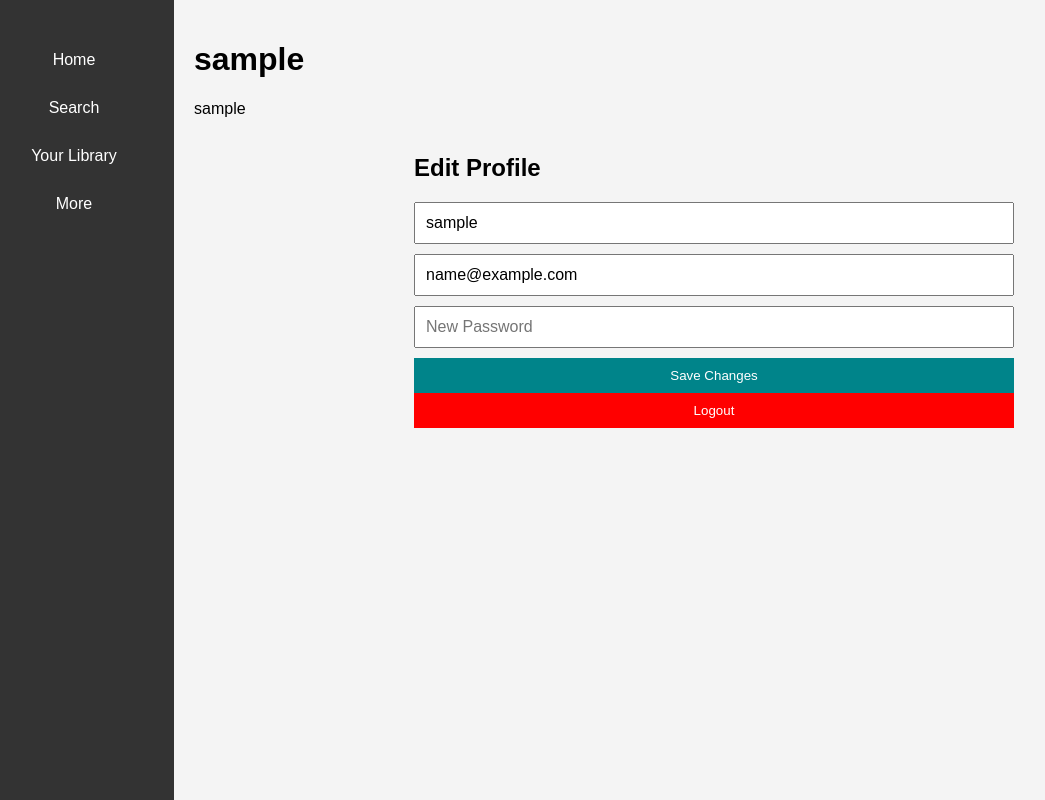
After one commit to tanvir0188/Music-library, a PHP site: page /profile.php in a window 1280 px wide. The commit adds this page. Shown: the whole page, without its empty margins (26-1071 px from the left). Run offline with PHP 8.4, Linux system fonts and the light colour scheme; the visitor is signed in with stand-in values (Sample User, id 1).

```diff
--- a/database.sql
+++ b/database.sql
@@ -51,7 +51,7 @@ CREATE TABLE playlists (
     name VARCHAR(255) NOT NULL,
     user_id INT NOT NULL,
     created_at TIMESTAMP DEFAULT CURRENT_TIMESTAMP,
-    FOREIGN KEY (user_id) REFERENCES users(id)
+    FOREIGN KEY (user_id) REFERENCES users(id) ON DELETE CASCADE
 );
 
 CREATE TABLE playlist_songs (
--- a/users/Details.php
+++ b/users/Details.php
@@ -13,7 +13,7 @@
             <li><a href="index.html">Home</a></li>
             <li><a href="#">Search</a></li>
             <li><a href="#">Your Library</a></li>
-            <li><a href="#">More</a></li>
+            <li><a href="profile.php">More</a></li>
         </ul>
     </div>
 
--- /dev/null
+++ b/users/profile.php
@@ -0,0 +1,134 @@
+<?php
+session_start();
+require '../db.php'; // Update the path if necessary
+
+// Check if user is logged in
+if (!isset($_SESSION['userid'])) {
+    header('Location: ../loginAnd signup.html');
+    exit();
+}
+
+$userId = $_SESSION['userid'];
+$username = '';
+$email = '';
+$usertype = '';
+
+// Fetch user details
+$query = "SELECT username, email, usertype FROM users WHERE id = ?";
+$stmt = $conn->prepare($query);
+$stmt->bind_param('i', $userId);
+$stmt->execute();
+$result = $stmt->get_result();
+if ($result->num_rows > 0) {
+    $user = $result->fetch_assoc();
+    $username = $user['username'];
+    $email = $user['email'];
+    $usertype = $user['usertype'];
+}
+
+if ($_SERVER['REQUEST_METHOD'] == 'POST') {
+    $newUsername = $_POST['username'];
+    $newEmail = $_POST['email'];
+    $newPassword = password_hash($_POST['password'], PASSWORD_DEFAULT);
+
+    // Update user details
+    $updateQuery = "UPDATE users SET username = ?, email = ?, password = ? WHERE id = ?";
+    $stmt = $conn->prepare($updateQuery);
+    $stmt->bind_param('sssi', $newUsername, $newEmail, $newPassword, $userId);
+    if ($stmt->execute()) {
+        $_SESSION['username'] = $newUsername;
+        header('Location: profile.php');
+        exit();
+    } else {
+        $error = "Error updating profile.";
+    }
+}
+
+?>
+
+<!DOCTYPE html>
+<html lang="en">
+<head>
+    <meta charset="UTF-8">
+    <meta name="viewport" content="width=device-width, initial-scale=1.0">
+    <title>Profile Page</title>
+    <link rel="stylesheet" href="css/details.css">
+    <link rel="stylesheet" href="https://cdnjs.cloudflare.com/ajax/libs/font-awesome/6.0.0-beta3/css/all.min.css">
+    <style>
+        .profile-header {
+            display: flex;
+            align-items: center;
+            margin-bottom: 20px;
+        }
+
+        .profile-header img {
+            border-radius: 50%;
+            margin-right: 20px;
+        }
+
+        .profile-container {
+            max-width: 600px;
+            margin: 0 auto;
+        }
+
+        .profile-container form {
+            display: flex;
+            flex-direction: column;
+        }
+
+        .profile-container form input {
+            margin-bottom: 10px;
+            padding: 10px;
+            font-size: 16px;
+        }
+
+        .profile-container form button {
+            padding: 10px;
+            background-color: #00848a;
+            color: #fff;
+            border: none;
+            cursor: pointer;
+        }
+
+        .profile-container form button:hover {
+            background-color: #005f5f;
+        }
+    </style>
+</head>
+<body>
+    <div class="sidebar">
+        <ul>
+            <li><a href="index.php">Home</a></li>
+            <li><a href="search_action.html">Search</a></li>
+            <li><a href="#">Your Library</a></li>
+            <li><a href="profile.php">More</a></li>
+        </ul>
+    </div>
+
+    <div class="main-content">
+        <div class="profile-header">
+
+            <div>
+                <h1><?php echo htmlspecialchars($username); ?></h1>
+                <p><?php echo htmlspecialchars($usertype); ?></p>
+            </div>
+        </div>
+
+        <div class="profile-container">
+            <h2>Edit Profile</h2>
+            <?php if (isset($error)): ?>
+                <p style="color: red;"><?php echo htmlspecialchars($error); ?></p>
+            <?php endif; ?>
+            <form action="profile.php" method="POST">
+                <input type="text" name="username" value="<?php echo htmlspecialchars($username); ?>" required>
+                <input type="email" name="email" value="<?php echo htmlspecialchars($email); ?>" required>
+                <input type="password" name="password" placeholder="New Password" required>
+                <button type="submit">Save Changes</button>
+            </form>
+            <form action="logout.php" method="POST">
+                <button type="submit" style="background-color: red;">Logout</button>
+            </form>
+        </div>
+    </div>
+</body>
+</html>
```
Also changed, not shown: users/artistDetails.php (+12 -3 lines), users/css/indexStyle.css (+94 -5 lines), users/index.php (+11 -11 lines), users/search_action.php (added, +24 -0 lines), users/search_results.php (renamed from users/search_action.html, +41 -12 lines).
